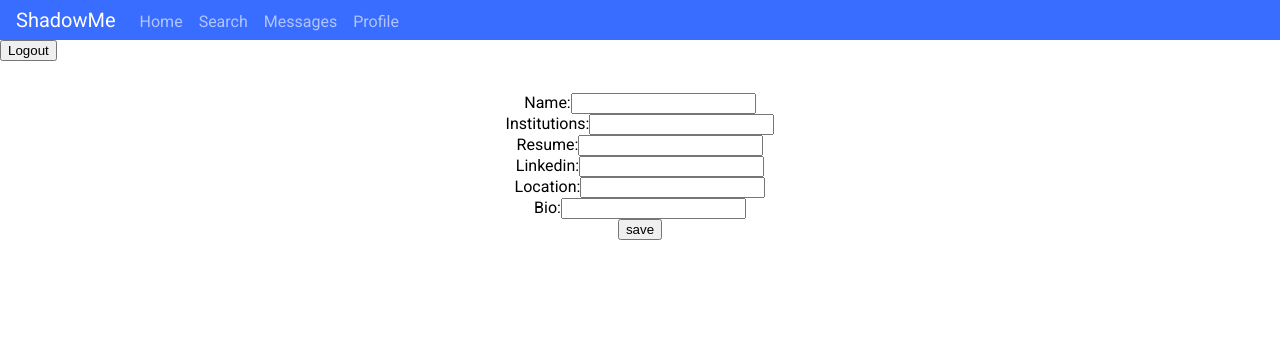
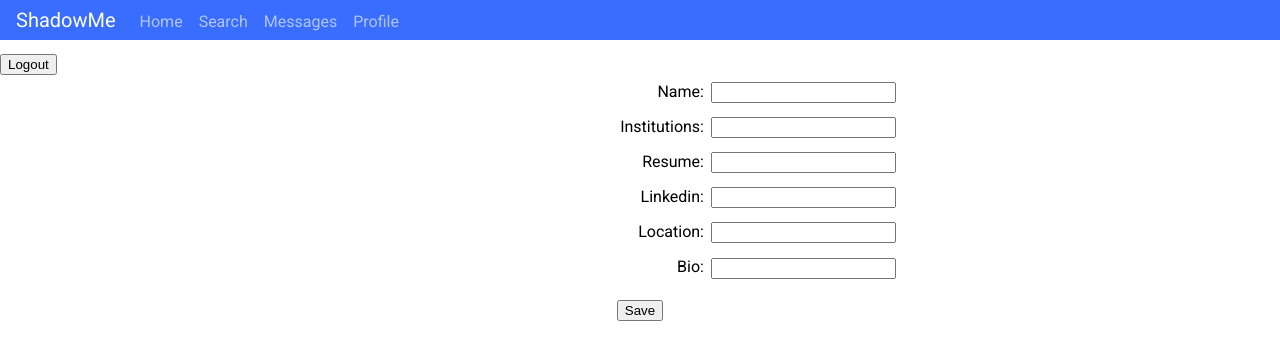
Before and after one commit to evanhong7384/ShadowMe, a React app: page /profile_edit in a window 1280 px wide. Shown: the top 360 px of the page. Built offline with nearby package versions, Linux system fonts and the light colour scheme; no server answers; the HTML template or start-up script is replaced by a standard one.

Commit message:
align form elements on profile edit page

```diff
--- a/client/src/components/pages/Profile_edit.css
+++ b/client/src/components/pages/Profile_edit.css
@@ -1,9 +1,19 @@
-/* Fill me in :) */
 .personal_info {
-
-    margin: 2em;
-    width: 500 px;
-    text-align: center;
-    display: grid;
-    grid-template-rows: 1fr 1fr 1fr 1fr 1fr 1fr;
+  margin: auto;
+  display: grid;
+  grid-template-rows: 1fr 1fr 1fr 1fr 1fr 1fr 1fr;
+  text-align: center;
+  width: 40%;
 }
+.personal_info label {
+  text-align: right;
+  display: block;
+}
+.personal_info input {
+  text-align: left;
+  margin-left: 1ex;
+  margin-top: 1ex;
+}
+button {
+  margin-top: 2ex;
+}
--- a/client/src/components/pages/Profile_edit.js
+++ b/client/src/components/pages/Profile_edit.js
@@ -69,13 +69,9 @@ const Profile_edit = (userId, handleLogin, handleLogout) => {
         <input type="text" id="Bio" name="Bio"/>
         </label>
 
-
         <div>
-          <button id='submit' type="button"  onClick={saveInfo}>save</button>
+          <button id='submit' type="button"  onClick={saveInfo}>Save</button>
         </div>
-
-
-
     </div>
     </form>
     </GoogleOAuthProvider>
```
